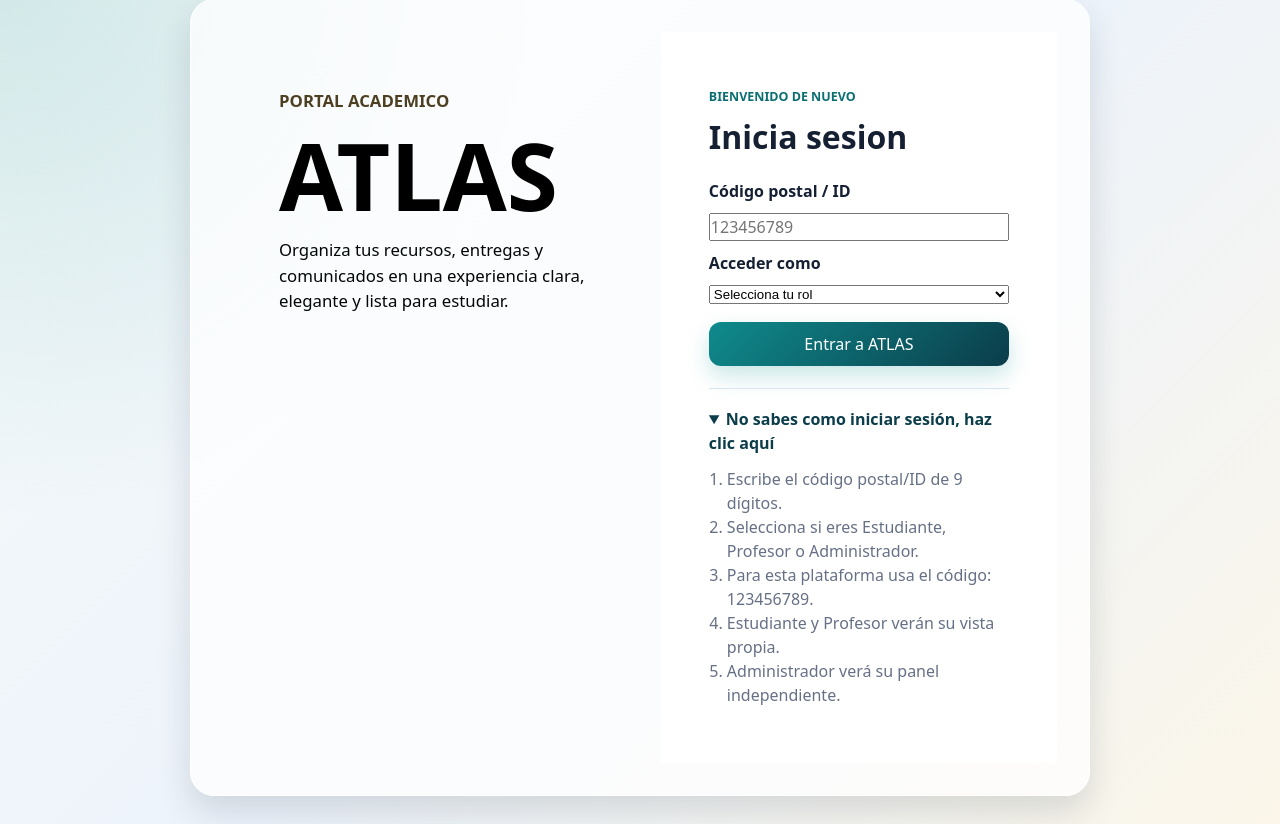
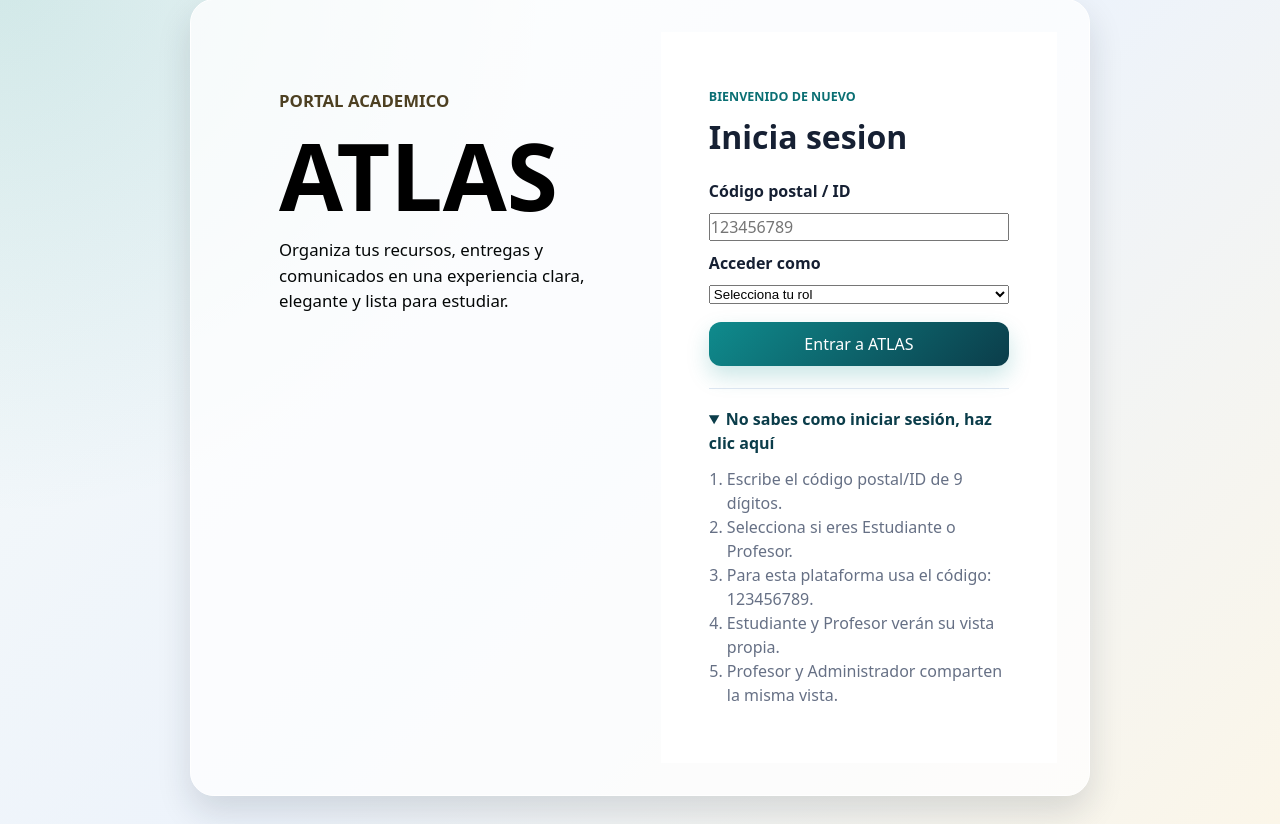
Before and after one commit to DylanRamirezV/atlas, a FastAPI app: page / in a window 1280 px wide, after a click on "No sabes como iniciar sesión, haz clic aquí". Shown: the part 29-853 px from the top of the page. Run offline with FastAPI, Linux system fonts and the light colour scheme.

Commit message:
Unificar admin y profesor en el mismo flujo de usuario

```diff
--- a/main.py
+++ b/main.py
@@ -72,12 +72,12 @@ async def login(
         return templates.TemplateResponse(
             request,
             "pages/login.html",
-            {"error": "Selecciona Estudiante, Profesor o Administrador."},
+            {"error": "Selecciona Estudiante o Profesor."},
             status_code=400,
         )
 
     if role == "admin":
-        return RedirectResponse(url="/admin", status_code=303)
+        role = "professor"
 
     return RedirectResponse(url="/usuario", status_code=303)
 
@@ -108,8 +108,8 @@ async def admin_upload(request: Request, archivo: UploadFile = File(...)):
 
 
 @app.get("/admin", response_class=HTMLResponse)
-async def admin_panel(request: Request, message: str = None):
-    return templates.TemplateResponse(request, "pages/admin.html", {"message": message})
+async def admin_panel(request: Request):
+    return RedirectResponse(url="/usuario", status_code=303)
 
 
 @app.get("/inicio", response_class=HTMLResponse)
--- a/static/login.js
+++ b/static/login.js
@@ -12,7 +12,7 @@
 
     if(code.length === 9 && /^\d{9}$/.test(code) && ['student','professor','admin'].includes(role)) {
       localStorage.setItem('atlasUserCode', code);
-      localStorage.setItem('atlasUserRole', role);
+      localStorage.setItem('atlasUserRole', role === 'admin' ? 'professor' : role);
     }
   });
 })();
--- a/templates/pages/login.html
+++ b/templates/pages/login.html
@@ -28,7 +28,6 @@
         <option value="" disabled selected>Selecciona tu rol</option>
         <option value="student">Estudiante</option>
         <option value="professor">Profesor</option>
-        <option value="admin">Administrador</option>
       </select>
 
       <button type="submit">Entrar a ATLAS</button>
@@ -38,10 +37,10 @@
       <summary>No sabes como iniciar sesión, haz clic aquí</summary>
       <ol>
         <li>Escribe el código postal/ID de 9 dígitos.</li>
-        <li>Selecciona si eres Estudiante, Profesor o Administrador.</li>
+        <li>Selecciona si eres Estudiante o Profesor.</li>
         <li>Para esta plataforma usa el código: 123456789.</li>
         <li>Estudiante y Profesor verán su vista propia.</li>
-        <li>Administrador verá su panel independiente.</li>
+        <li>Profesor y Administrador comparten la misma vista.</li>
       </ol>
     </details>
   </section>
```
Also changed, not shown: static/usuario.js (+4 -3 lines).
